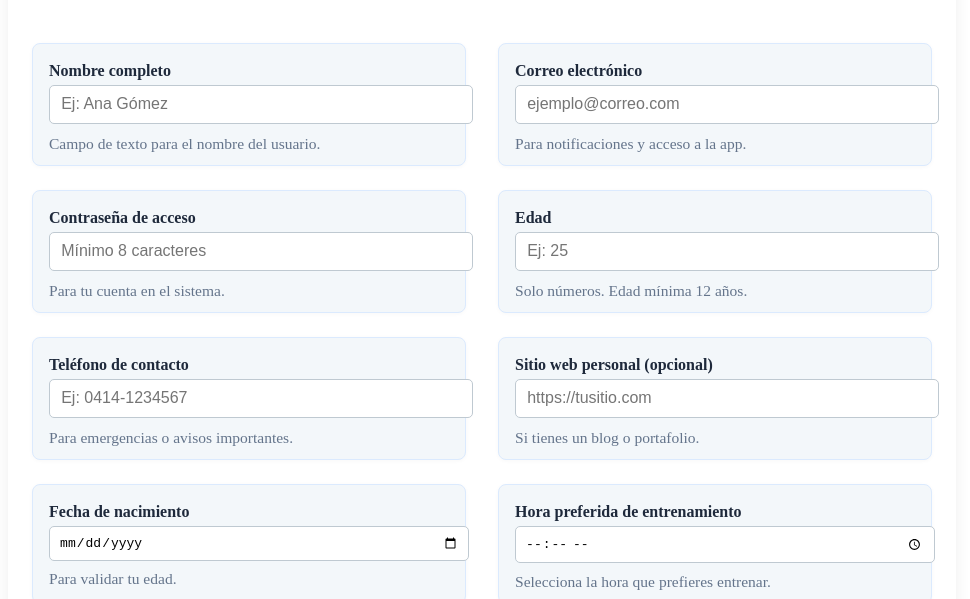
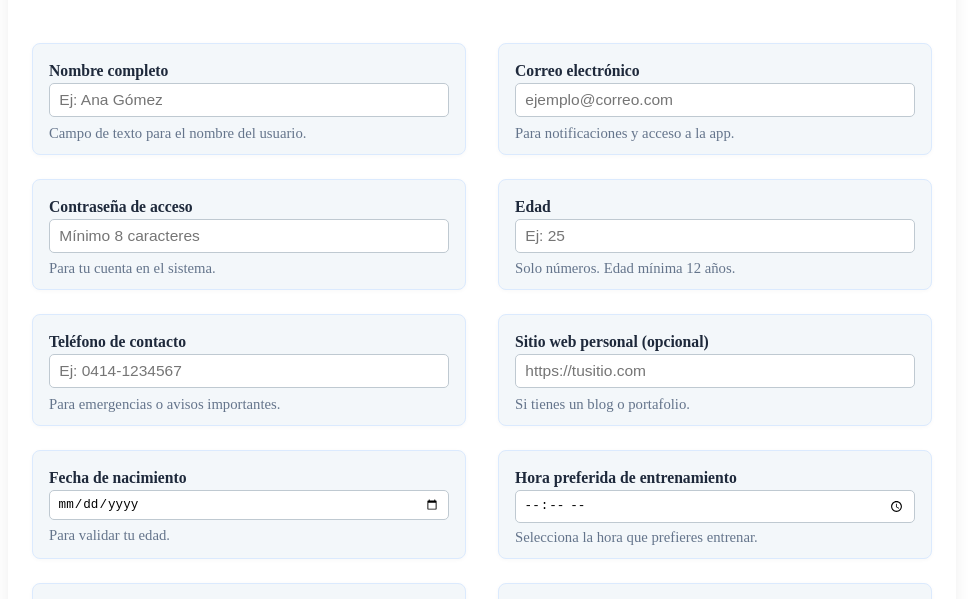
Before and after one commit to sulbaranjc/web-formularios-basicos, a plain HTML site: page src/ejemplos/inscripcion-gimnasio.html in a window 1280 px wide. Shown: the part 125-724 px from the top of the page, without its empty margins (158-1128 px from the left). Drawn offline with Linux system fonts and the light colour scheme.

Commit message:
Ajustar estilos de etiquetas y entradas para mayor compacidad en el formulario de inscripción

```diff
--- a/src/ejemplos/inscripcion-gimnasio.css
+++ b/src/ejemplos/inscripcion-gimnasio.css
@@ -28,23 +28,27 @@
     box-shadow: 0 2px 12px rgba(44, 62, 80, 0.10);
     border-color: #60a5fa;
 }
+/* Etiquetas más pequeñas */
 .input-demo label {
     font-weight: 600;
     color: #1e293b;
-    margin-bottom: 0.3em;
+    margin-bottom: 0.2em;
     display: block;
+    font-size: 0.98em;
 }
+/* Inputs más compactos */
 .input-demo input,
 .input-demo select,
 .input-demo textarea {
     width: 100%;
-    padding: 0.6em 0.7em;
+    padding: 0.45em 0.6em;
     border-radius: 5px;
     border: 1px solid #bfc9d1;
-    font-size: 1em;
-    margin-bottom: 0.5em;
+    font-size: 0.97em;
+    margin-bottom: 0.35em;
     background: #fff;
     transition: border-color 0.2s;
+    box-sizing: border-box;
 }
 .input-demo input:focus,
 .input-demo select:focus,
@@ -52,11 +56,12 @@
     border-color: #2563eb;
     outline: none;
 }
+/* Texto de ayuda más pequeño */
 .input-demo small {
     display: block;
     color: #64748b;
-    font-size: 0.97em;
-    margin-top: 0.2em;
+    font-size: 0.92em;
+    margin-top: 0.15em;
 }
 .input-tooltip {
     display: none;
```
